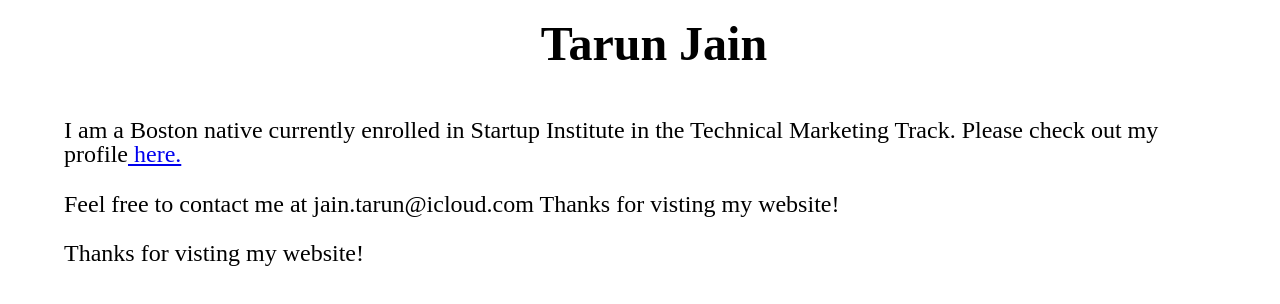
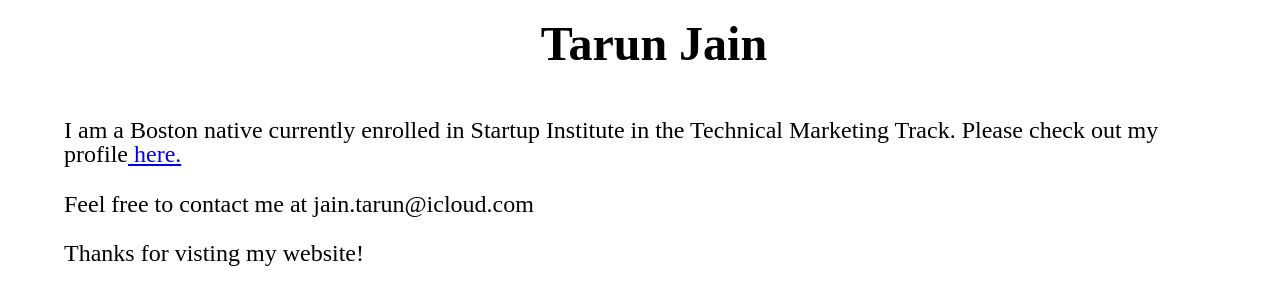
Before and after one commit to tkmj1814/tkmj1814.github.io, a plain HTML site: page index.html in a window 1280 px wide. Drawn offline with Linux system fonts and the light colour scheme; a web font is replaced by a local one.

Commit message:
changes v14

```diff
--- a/index.html
+++ b/index.html
@@ -18,7 +18,7 @@
 		<!-- begin: main -->
 		<div class="main">
 			<p class="align center">I am a Boston native currently enrolled in Startup Institute in the Technical Marketing Track. Please check out my profile<a href="http://students.startupinstitute.com/2014/boston/spring/marketing/384/tarunjain/"> here.</a></p>
-			<p>Feel free to contact me at jain.tarun@icloud.com    Thanks for visting my website!</p>
+			<p>Feel free to contact me at jain.tarun@icloud.com </p>
 			<p>Thanks for visting my website!</p>
 		</div>
 
```
